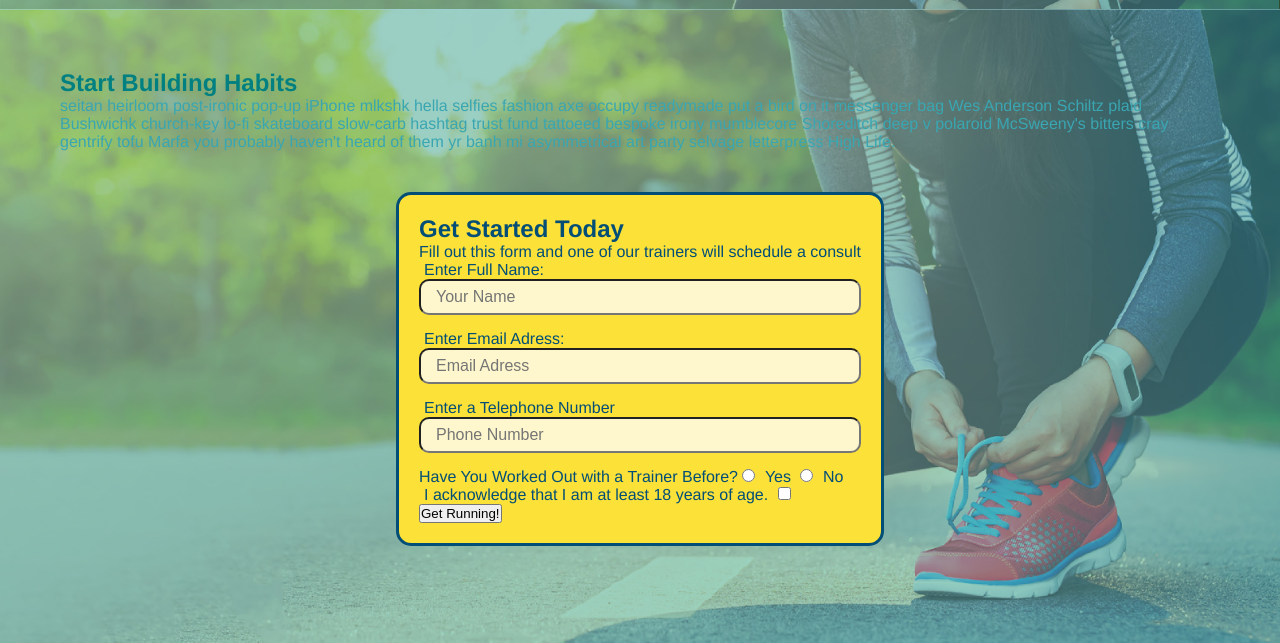
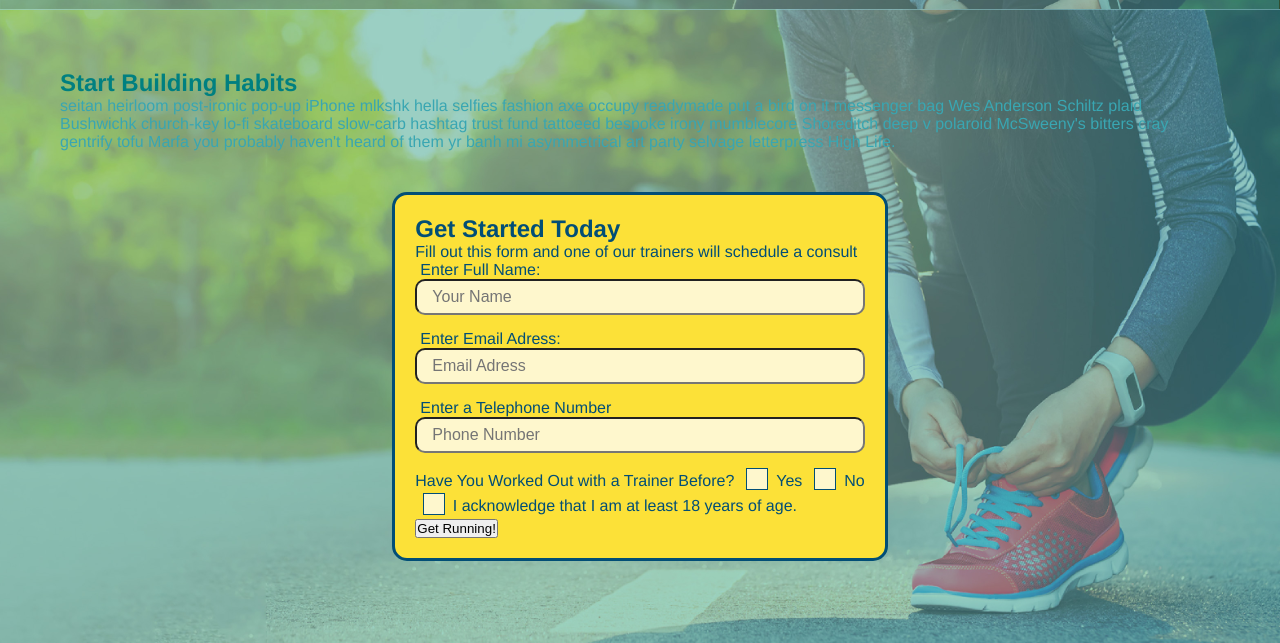
Before and after one commit to Sforeman270/run-buddy, a plain HTML site: page index.html in a window 1280 px wide. Shown: the part 93-736 px from the top of the page. Drawn offline with Linux system fonts and the light colour scheme; files whose address does not match are found by name.

Commit message:
retooling buttons

```diff
--- a/assests/style/style 2.css/style.css
+++ b/assests/style/style 2.css/style.css
@@ -23,6 +23,7 @@ header {
     background-size: cover;
     background-position: 80%;
     background-attachment: fixed;
+    z-index: 9999;
 }
 header a {
      text-decoration: none;
@@ -413,6 +414,63 @@ h2 {
     grid-column:1;
 }
 
+.checkbox-wrapper input, .radio-wrapper input {
+    opacity:0;
+}
+
+.checkbox-wrapper label, .radio-wrapper label {
+    position: relative;
+    left: 10px;
+    margin: 10px;
+    line-height: 1.6;
+}
+
+.checkbox-wrapper label::before, .radio-wrapper label::before {
+    content: "";
+    height: 20px;
+    width: 20px;
+    background: rgba(255,255,255, 0.75);
+    border: 1px solid #024e76;
+    position: absolute;
+    top: -4px;
+    left: -30px;
+}
+
+.radio-wrapper label:: before {
+    border-radius: 50%;
+}
+
+.radio-wrapper label::after {
+    content: "";
+    width: 20px;
+    height: 20px;
+    border-radius: 50%;
+    background: #024e76;
+    position: absolute;
+    left: -29px;
+    top: -3px;
+    background-image: radial-gradient(circle, #39a6b2, #024e76);
+}
+
+.checkbox-wrapper input + label::after, .radio-wrapper input +label::after {
+    content: none;
+}
+
+.checkbox-wrapper input:checked +label::after, .radio-wrapper input:checked + label::after {
+    content: "";
+}
+
+.checkbox-wrapper label::after {
+    content: "";
+    height: 6px;
+    width: 14px;
+    border-left: 2px solid #024e76;
+    border-bottom: 2px solid #024e76;
+    position: absolute;
+    left: -26px;
+    top: 1px;
+    transform: rotate(-58deg);
+}
 @media screen and (max-width: 980px) {
     header {
        padding-bottom: 0;
--- a/index.html
+++ b/index.html
@@ -55,17 +55,22 @@
                 <input type="text" placeholder="Phone Number" name="phone" id="phone" class="form-input">
                 <p>
                   Have You Worked Out with a Trainer Before?
+                  <span class="radio-wrapper">
                    <input type="radio" name="trainer-confirm" id="trainer-yes" />
                    <label for="trainer-yes">Yes</label>
+                  </span>
+                  <span>
+                  <span class="radio-wrapper">
                    <input type="radio" name="trainer-confirm" id="trainer-no" />
                    <label for="trainor=no">No</label>
+                  </span>
                 </p>
                 <p>
-                    <label for="checkbox" >
-                       I acknowledge that I am at least 18 years of age.
-                    </label>
-                    <input type="checkbox" name="age-confirm" id="checkbox" />
-                    </p>
+                    <span class="checkbox-wrapper">
+                     <input type="checkbox" name="age-confirm" id="checkbox" />
+                     <label for="checkbox">I acknowledge that I am at least 18 years of age.</label>
+                    </span>
+                </p>
                     <button type="submit">
                         Get Running!
                     </button>
```
